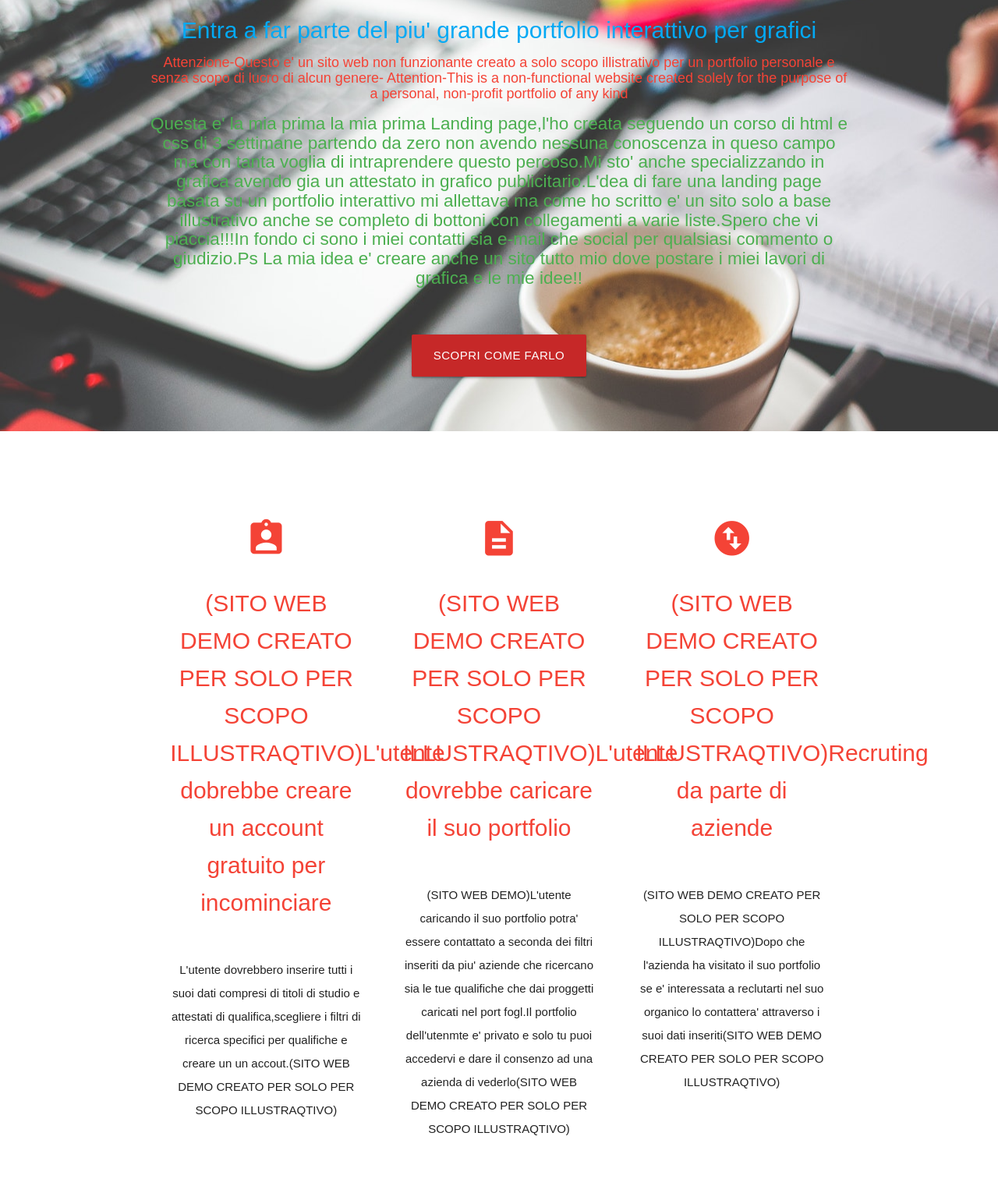
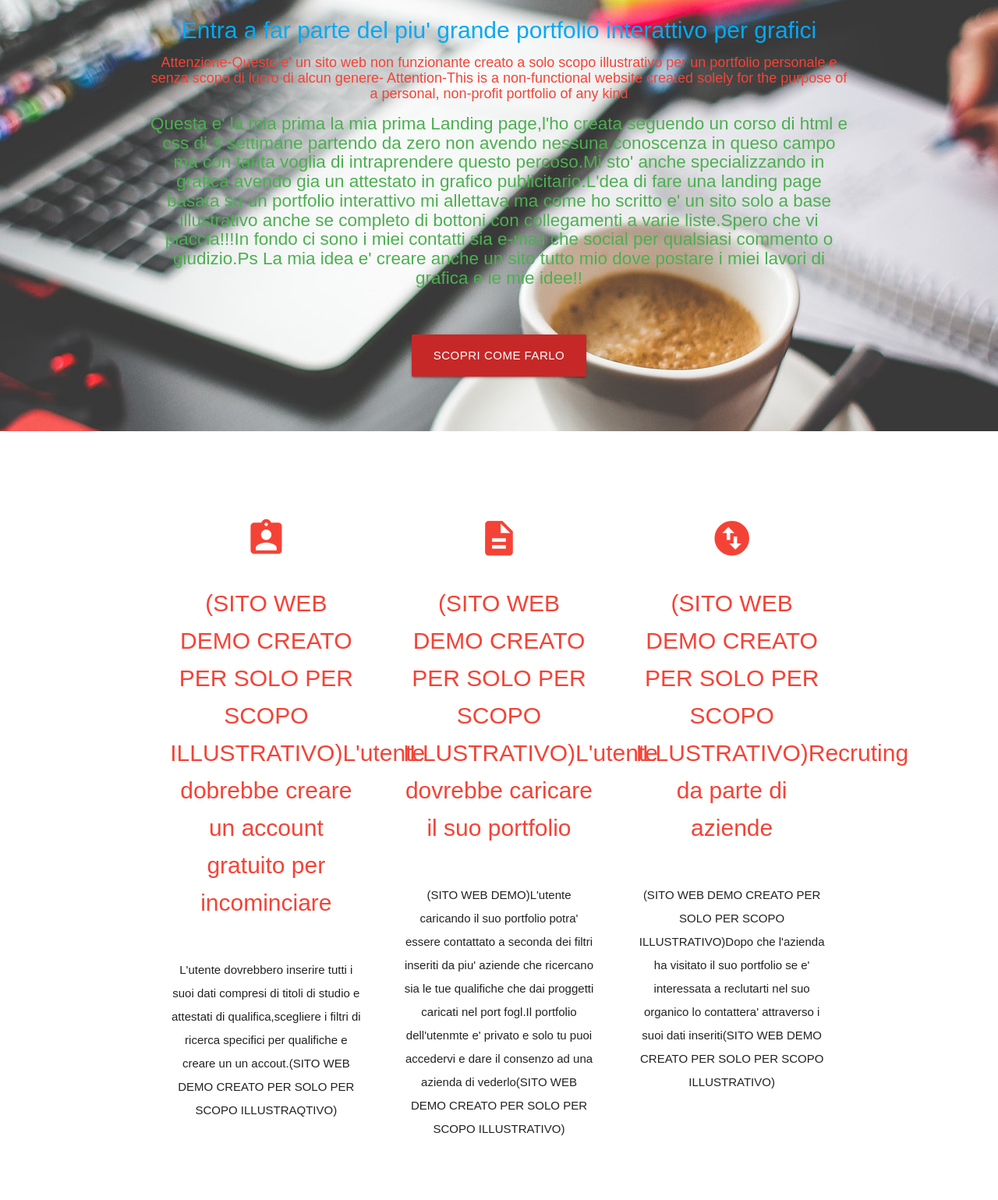
Before and after one commit to Alem0/Alx, a plain HTML site: page index.html in a window 1280 px wide. Shown: the part 301-1840 px from the top of the page at 78% size. Drawn offline with nearby package versions, Linux system fonts and the light colour scheme; a script that the page names is missing; a web font is replaced by a local one.

Commit message:
Update index.html

```diff
--- a/index.html
+++ b/index.html
@@ -48,7 +48,7 @@
         <h1 class="header center blue-text">Realize your projects</h1>
         <div class="row center">
           <h5 class="header-subtitle #4fc3f7 light-blue-text">Entra a far parte del piu' grande portfolio interattivo per grafici </h5>
-          <h5  class="header-subtitle3 red-text">Attenzione-Questo e' un sito web non funzionante creato a solo scopo illistrativo per un portfolio personale e senza scopo di lucro di alcun genere-
+          <h5  class="header-subtitle3 red-text">Attenzione-Questo e' un sito web non funzionante creato a solo scopo illustrativo per un portfolio personale e senza scopo di lucro di alcun genere-
           Attention-This is a non-functional website created solely for the purpose of a personal, non-profit portfolio of any kind </h5>
           <h5  class="header-subtitle7 green-text">Questa e' la mia prima la mia prima Landing page,l'ho creata seguendo un corso di html e css di 3 settimane partendo da zero non avendo nessuna conoscenza in queso campo ma con tanta voglia di intraprendere questo percoso.Mi sto' anche specializzando in grafica avendo gia un attestato in grafico publicitario.L'dea di fare una landing page basata su un portfolio interattivo mi allettava ma come ho scritto e' un sito solo a base illustrativo anche se completo di bottoni con collegamenti a varie liste.Spero che vi piaccia!!!In fondo ci sono i miei contatti sia e-mail che social per qualsiasi commento o giudizio.Ps La mia idea e' creare anche un sito tutto mio dove postare i miei lavori di grafica e le mie idee!!
           </h5>
@@ -74,7 +74,7 @@
 
 	         <div class="icon-block">
 	            <h2 class="center red-text"><i class="material-icons">assignment_ind</i></h2>
-	            <h5 class="center red-text">(SITO WEB DEMO CREATO PER SOLO PER SCOPO ILLUSTRAQTIVO)L'utente dobrebbe creare un account gratuito per incominciare</h5>
+	            <h5 class="center red-text">(SITO WEB DEMO CREATO PER SOLO PER SCOPO ILLUSTRATIVO)L'utente dobrebbe creare un account gratuito per incominciare</h5>
                 <br>
 	            <p class="center light"> L'utente dovrebbero inserire tutti i suoi dati  compresi di titoli di studio e attestati di qualifica,scegliere i filtri di ricerca specifici per qualifiche e creare un un accout.(SITO WEB DEMO CREATO PER SOLO PER SCOPO ILLUSTRAQTIVO) </p >
 	          </div>
@@ -83,18 +83,18 @@
 	        <div class="col s12 m4">
 	          <div class="icon-block">
 	            <h2 class="center red-text"><i class="material-icons">description</i></h2>
-	            <h5 class="center red-text ">(SITO WEB DEMO CREATO PER SOLO PER SCOPO ILLUSTRAQTIVO)L'utente dovrebbe caricare il suo portfolio</h5>
+	            <h5 class="center red-text ">(SITO WEB DEMO CREATO PER SOLO PER SCOPO ILLUSTRATIVO)L'utente dovrebbe caricare il suo portfolio</h5>
                 <br>
-	            <p class="center light">(SITO WEB DEMO)L'utente caricando il suo portfolio potra' essere contattato a seconda dei filtri inseriti da piu' aziende che ricercano sia le tue qualifiche che dai proggetti caricati nel port fogl.Il portfolio dell'utenmte e' privato e solo tu puoi accedervi e dare il consenzo ad una azienda di vederlo(SITO WEB DEMO CREATO PER SOLO PER SCOPO ILLUSTRAQTIVO)</p >
+	            <p class="center light">(SITO WEB DEMO)L'utente caricando il suo portfolio potra' essere contattato a seconda dei filtri inseriti da piu' aziende che ricercano sia le tue qualifiche che dai proggetti caricati nel port fogl.Il portfolio dell'utenmte e' privato e solo tu puoi accedervi e dare il consenzo ad una azienda di vederlo(SITO WEB DEMO CREATO PER SOLO PER SCOPO ILLUSTRATIVO)</p >
 	          </div>
 	        </div>
 
 	        <div class="col s12 m4">
 	          <div class="icon-block">
 	            <h2 class="center red-text"><i class="material-icons">swap_vertical_circle</i></h2>
-	            <h5 class="center red-text">(SITO WEB DEMO CREATO PER SOLO PER SCOPO ILLUSTRAQTIVO)Recruting da parte di aziende</h5>
+	            <h5 class="center red-text">(SITO WEB DEMO CREATO PER SOLO PER SCOPO ILLUSTRATIVO)Recruting da parte di aziende</h5>
                 <br>
-	            <p  class="center light">(SITO WEB DEMO CREATO PER SOLO PER SCOPO ILLUSTRAQTIVO)Dopo che l'azienda ha visitato il suo portfolio se e' interessata a reclutarti nel suo organico lo contattera' attraverso i suoi dati inseriti(SITO WEB DEMO CREATO PER SOLO PER SCOPO ILLUSTRAQTIVO)</p >
+	            <p  class="center light">(SITO WEB DEMO CREATO PER SOLO PER SCOPO ILLUSTRATIVO)Dopo che l'azienda ha visitato il suo portfolio se e' interessata a reclutarti nel suo organico lo contattera' attraverso i suoi dati inseriti(SITO WEB DEMO CREATO PER SOLO PER SCOPO ILLUSTRATIVO)</p >
 	          </div>
 	        </div>
 	      </div>
@@ -111,7 +111,7 @@
           <i class="material-icons registrazione-icon red-text ">work</i>
           <h5 class="header-subtitle1 col s12 blue-text">Il modo migliore per far conoscere alle aziende il tuo lavoro</h5>
           	<h5 class="col s12 header-subtitle2  #4fc3f7 light-blue-text"> Inserisci il tuo portfolio e scopri come funziona.Registrazione versione Demo inserisci la tua E-mail<h5/>
-          		<h5 class="col s12 header-subtitle5 red-text">Attenzione-Questo e' un sito web non funzionante creato a solo scopo illistrativo per un portfolio personale e senza scopo di lucro di alcun genere-
+          		<h5 class="col s12 header-subtitle5 red-text">Attenzione-Questo e' un sito web non funzionante creato a solo scopo illustrativo per un portfolio personale e senza scopo di lucro di alcun genere-
           Attention-This is a non-functional website created solely for the purpose of a personal, non-profit portfolio of any kind </h5>
           <h5 class="col s12 header-subtitle green-text">Qui l'utente dovrebbe inserire la propria mail e i suoi dati per la registrazione e per qualsiasi evenienza e potrebbe essere ricontattato.Da qui l'admin del sito puo' anche vedere quante persone possono essere interessate al sito.Il bottone e' collegato a una lista mailchimp in modo da registrare gli utenti a una lista </h5>
           		<div class="row">
@@ -150,7 +150,7 @@
            <i class="material-icons ospita-icon red-text ">thumb_up</i>
             <h3  class="ospita blue-text">Vuoi entrare  a far parte del piu' grande portfolio interattivo?</h3>
               <h5 class="col s12 ospita-subtitle2 #4fc3f7 light-blue-text">Inserisci i tuoi dati e compila il questionario<h5/>
-            <h5 class="col s12 ospita-subtitle3 red-text">Attenzione-Questo e' un sito web non funzionante creato a solo scopo illistrativo per un portfolio personale e senza scopo di lucro di alcun genere-
+            <h5 class="col s12 ospita-subtitle3 red-text">Attenzione-Questo e' un sito web non funzionante creato a solo scopo illustrativo per un portfolio personale e senza scopo di lucro di alcun genere-
           Attention-This is a non-functional website created solely for the purpose of a personal, non-profit portfolio of any kind <h5/>
 			<a class="typeform-sharecol s12 l6 offset-l3 btn btn-ospita waves-effect waves-light red disabled" href="https://alem0.typeform.com/to/OW1Cjf" data-mode="popup" style="display:inline-block;text-decoration:none;background-color:#267DDD;color:white;cursor:pointer;font-family:Helvetica,Arial,sans-serif;font-size:20px;line-height:50px;text-align:center;margin:0;height:50px;padding:0px 33px;border-radius:0px;max-width:100%;white-space:nowrap;overflow:hidden;text-overflow:ellipsis;font-weight:bold;-webkit-font-smoothing:antialiased;-moz-osx-font-smoothing:grayscale;" data-submit-close-delay="5" target="_blank" >Voglio registrarmi </a>
 			 <h5 class="col s12 ospita-subtitle4 green-text">Qui ho collegato il bottone a typeform che apre un'altra finestra in versione pop-up,Con un'immagine principale fi sfondo e un bottone che richiede di entrare nella finestra di registrazione.Una volta che l'utente pigia il bottone entra in una finestra compresa di sfondo e di domande da compilare.Questo serve sia all'utente per registrarsi e inserire i propri file che all'admin per gestire i dati dell'utente.<h5/>
```
